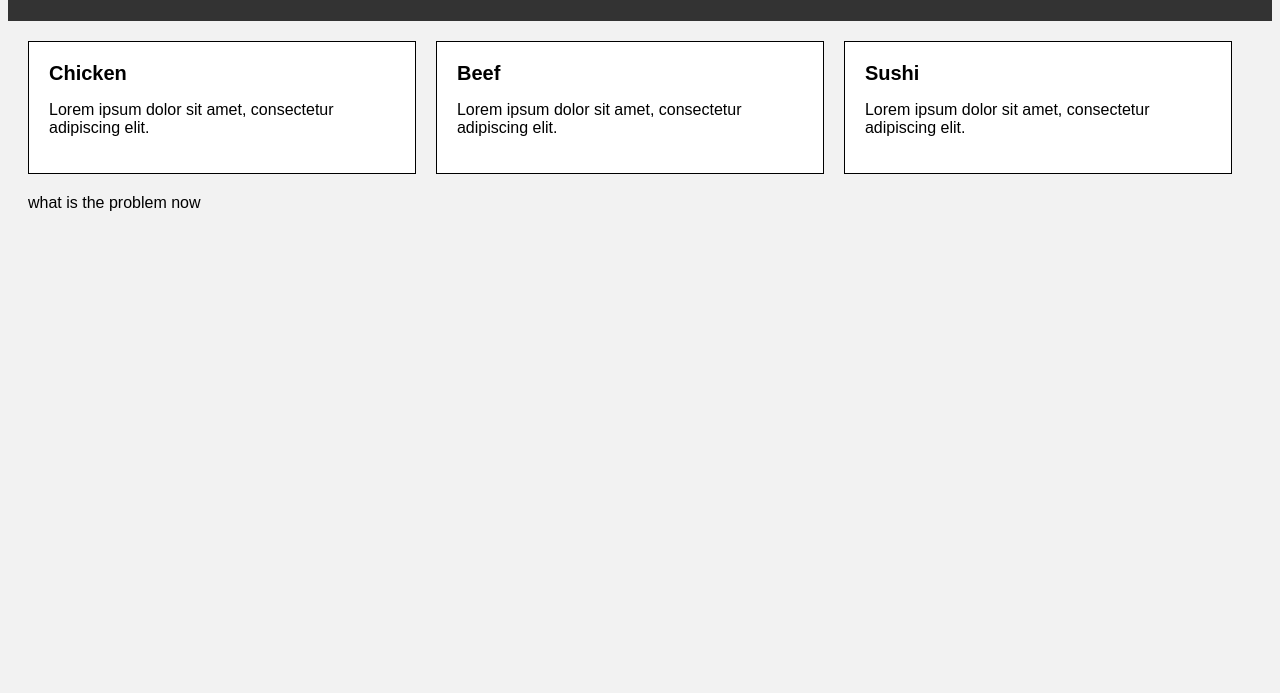
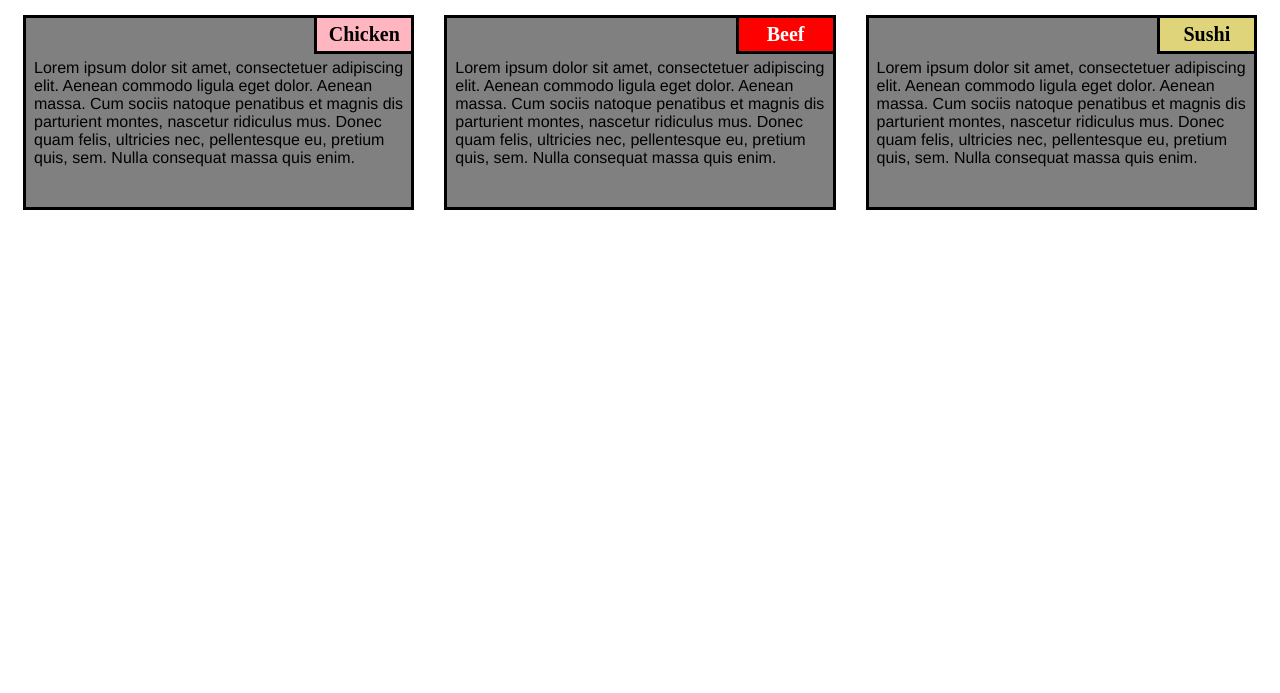
Before and after one commit to wajiha-tahir/coursera-test, a plain HTML site: page module2-solution/index.html in a window 1280 px wide. Shown: the part 107-800 px from the top of the page. Drawn offline with Linux system fonts and the light colour scheme.

Commit message:
new changes

```diff
--- a/module2-solution/css/style.css
+++ b/module2-solution/css/style.css
@@ -1,44 +1,124 @@
-body {
-	background-color: #f2f2f2;
-	font-family: Arial, sans-serif;
-}
-header {
-	background-color: #333;
-	color: #fff;
-	padding: 20px;
-	text-align: center;
-}
-main {
-	display: flex;
-	flex-wrap: wrap;
-	margin: 20px;
-}
-section {
-	position: relative;
-	width: calc(33.33% - 20px);
-	background-color: #fff;
-	border: 1px solid #000;
-	padding: 20px;
-	margin-right: 20px;
-	margin-bottom: 20px;
-	box-sizing: border-box;
-}
+/*basic style*/
+    * {
+        box-sizing: border-box;
+    }
 
-section:last-child {
-	margin-right: 0;
-}
+    body {
+        background-color: white;
+    }
 
-section h2 {
-	font-size: 125%;
-	margin-top: 0;
-}
+    h1 {
+       margin-bottom: 15px;
+    text-align: center;
+    color: #ff4532;
+    font-size: 50px;
+    }
 
-section p {
-	margin-top: 10px;
-}
+    section {
+        position: relative;
+        padding: 15px;
+        width: 90%;
+    }
 
-section::before {
-	content: "";
-	display: block;
-	position: absolute;
-	top: 10px;}
+    p {
+        position: relative;
+        clear: right;
+    }
+
+    div {
+        position: relative;
+        background-color: gray;
+        border: 3.5px solid black;
+        width: 100%;
+        margin-left: auto;
+        margin-right: auto;
+        margin-bottom: auto;
+    }
+
+    .sub1 {
+        float: right;
+        width: 100px;
+        padding: 5px;
+        margin: -3px -3px 0px;
+        border: 3.5px solid black;
+        text-align: center;
+        font-size: 125%;
+        font-weight: bold;
+        background-color: #FFB6C1;
+
+    }
+
+    .sub2 {
+        float: right;
+        color: white;
+        width: 100px;
+        padding: 5px;
+        margin: -3px -3px 0px;
+        border: 3.5px solid black;
+        text-align: center;
+        font-size: 125%;
+        font-weight: bold;
+        background-color: #FF0000;
+
+    }
+
+    .sub3 {
+        color: black;
+        float: right;
+        width: 100px;
+        padding: 5px;
+         margin: -3px -3px 0px;
+        border: 3.5px solid black;
+        text-align: center;
+        font-size: 125%;
+        font-weight: bold;
+        background-color: rgb(223, 212, 121);
+
+    }
+
+    .content {
+        padding: 5px;
+        border: none;
+        background-color: gray;
+        font-family: Helvetica;
+        color: black;
+        margin: 3px ;
+        height: 150px;
+        overflow: auto;
+    }
+
+    .row {
+        width: 90%;
+    }
+
+    /*desktop version*/
+    @media (min-width: 992px) {
+        .column-lg-4 {
+            float: left;
+            width: 33.33%;
+        }
+    }
+
+    /*tablet version*/
+    @media (min-width: 768px) and (max-width: 991px) {
+        .colmn-md-6 {
+            float: left;
+            width: 50%;
+            margin-left: auto;
+            margin-right: auto;
+        }
+
+        .colmn-md-12 {
+            float: left;
+            width: 100%;
+            margin-left: auto;
+            margin-right: auto;
+        }
+    }
+
+    /*mobile version*/
+    @media (max-width: 767px) {
+        .colmn-sm-12 {
+            float: left;
+            width: 100%;
+        }
--- a/module2-solution/index.html
+++ b/module2-solution/index.html
@@ -4,28 +4,33 @@
     <meta charset="UTF-8">
     <meta http-equiv="X-UA-Compatible" content="IE=edge">
     <meta name="viewport" content="width=device-width, initial-scale=1.0">
-    <title>Responsive Page</title>
+    <title>module2-solution</title>
     <link rel="stylesheet" href="./css/style.css">
 </head>
 <body>
-    <header>
-		<h1>Responsive Page</h1>
-	</header>
-	<main>
-		<section>
-			<h2>Chicken</h2>
-			<p>Lorem ipsum dolor sit amet, consectetur adipiscing elit.</p>
+		<h1>Our Menu</h1>
+		<section class="column-lg-4 colmn-md-6 colmn-sm-12">
+			<div>
+				<p class="sub1">Chicken</p>
+				<p class="content">
+					Lorem ipsum dolor sit amet, consectetuer adipiscing elit. Aenean commodo ligula eget dolor. Aenean massa. Cum sociis natoque penatibus et magnis dis parturient montes, nascetur ridiculus mus. Donec quam felis, ultricies nec, pellentesque eu, pretium quis, sem. Nulla consequat massa quis enim.
+				</p>
+			</div>
 		</section>
-		<section>
-			<h2>Beef</h2>
-			<p>Lorem ipsum dolor sit amet, consectetur adipiscing elit.</p>
+		<section class="column-lg-4 colmn-md-6 colmn-sm-12">
+			<div>
+				<p class="sub2">Beef</p>
+				<p class="content">
+					Lorem ipsum dolor sit amet, consectetuer adipiscing elit. Aenean commodo ligula eget dolor. Aenean massa. Cum sociis natoque penatibus et magnis dis parturient montes, nascetur ridiculus mus. Donec quam felis, ultricies nec, pellentesque eu, pretium quis, sem. Nulla consequat massa quis enim.
+			</div>
 		</section>
-		<section>
-			<h2>Sushi</h2>
-			<p>Lorem ipsum dolor sit amet, consectetur adipiscing elit.</p>
-		</section>
-		<div>what is the problem now</div>
-	</main>
+		<section class="column-lg-4 colmn-md-12 colmn-sm-12">
+			<div>
+				<p class="sub3">Sushi</p>
+				<p class="content">
+					Lorem ipsum dolor sit amet, consectetuer adipiscing elit. Aenean commodo ligula eget dolor. Aenean massa. Cum sociis natoque penatibus et magnis dis parturient montes, nascetur ridiculus mus. Donec quam felis, ultricies nec, pellentesque eu, pretium quis, sem. Nulla consequat massa quis enim.
+				</p>
+			</div>
 
 </body>
 </html>
```
